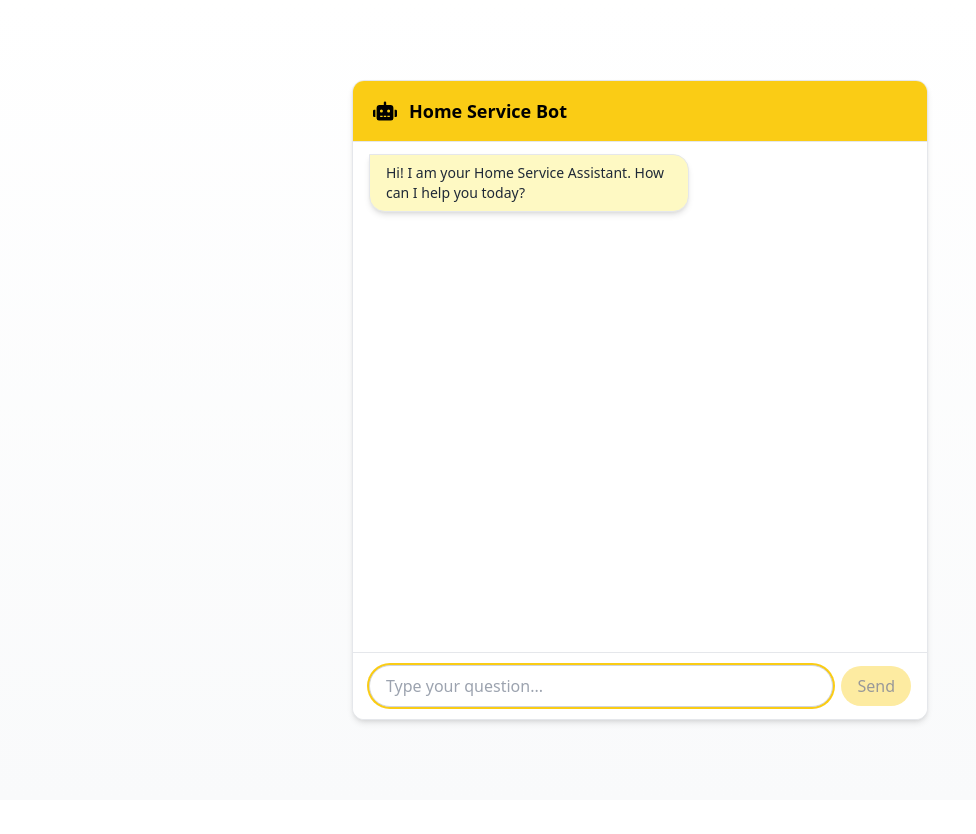
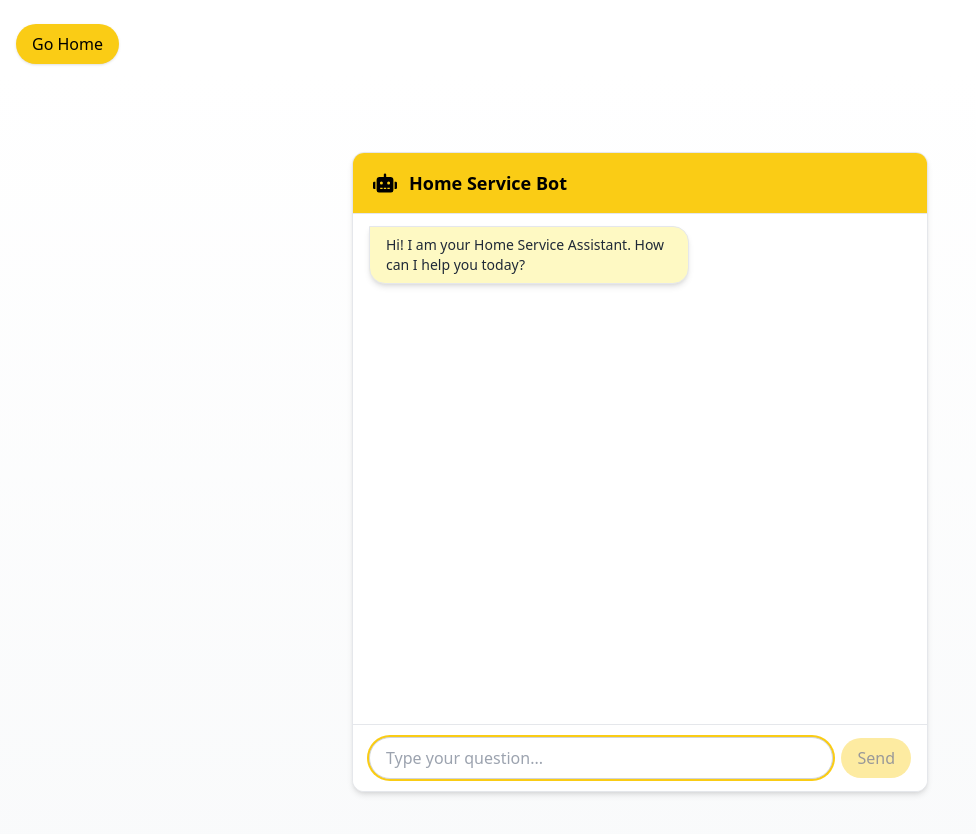
Before and after one commit to Soumyadip2411/Home_Service, a React (Vite) app in the folder client/: page /bot-chat in a window 1280 px wide. Shown: the top 834 px of the page, without its empty margins (0-976 px from the left). Before the commit the page ends 800 px from the top, so only its background shows below. Built offline with nearby package versions, Linux system fonts and the light colour scheme; no server answers; sample sign-in values are in the browser's storage.

Commit message:
feat: Add navigation button to return home in BotChat component

```diff
--- a/client/src/pages/BotChat.jsx
+++ b/client/src/pages/BotChat.jsx
@@ -1,6 +1,7 @@
 import React, { useState, useRef, useEffect } from 'react';
 import axios from '../utils/Axios';
 import { FaRobot } from 'react-icons/fa';
+import { useNavigate } from 'react-router-dom'
 
 const BotChat = () => {
   const [messages, setMessages] = useState([]);
@@ -68,7 +69,21 @@ const BotChat = () => {
     }
   };
 
+  // Import useNavigate from react-router-dom at the top of your file:
+  // ;
+  const navigate = useNavigate();
+
   return (
+    <>
+      <div className="w-full max-w-xl flex justify-start mt-6 mb-2">
+
+        <button
+          onClick={() => navigate('/')}
+          className="ml-4 inline-block bg-yellow-400 hover:bg-yellow-500 text-black font-medium px-4 py-2 rounded-full shadow transition"
+        >
+          Go Home
+        </button>
+      </div>
       <div className="pt-20 min-h-screen flex flex-col items-center bg-gradient-to-b from-white to-gray-50">
         <div className="w-full max-w-xl flex flex-col h-[80vh] border rounded-xl shadow-md overflow-hidden bg-white">
           <div className="flex items-center gap-3 px-5 py-4 bg-yellow-400 border-b sticky top-0 z-10">
@@ -103,6 +118,7 @@ const BotChat = () => {
           </form>
         </div>
       </div>
+    </>
   );
 };
 
```
Lines whose indentation alone changed are shown as unchanged.
